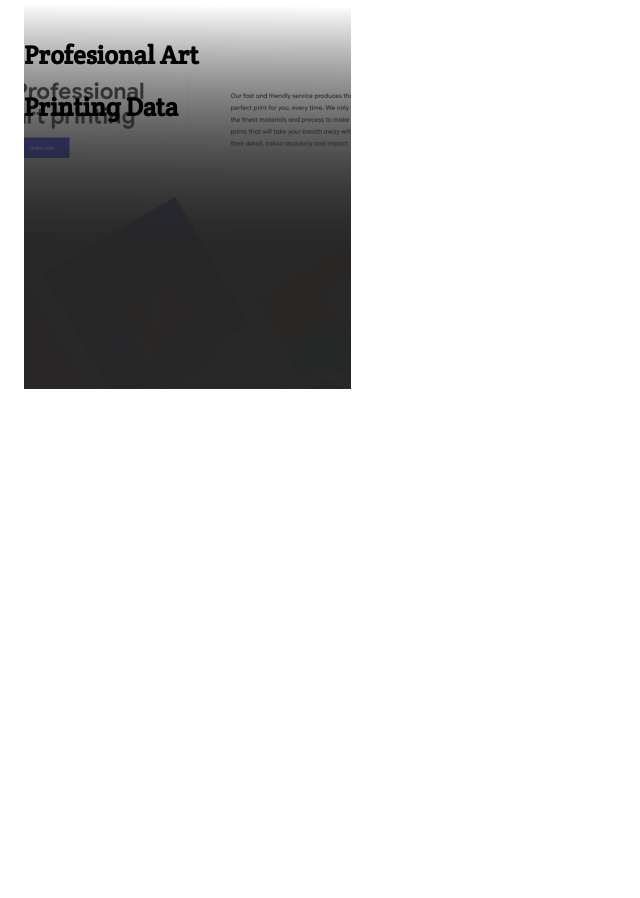
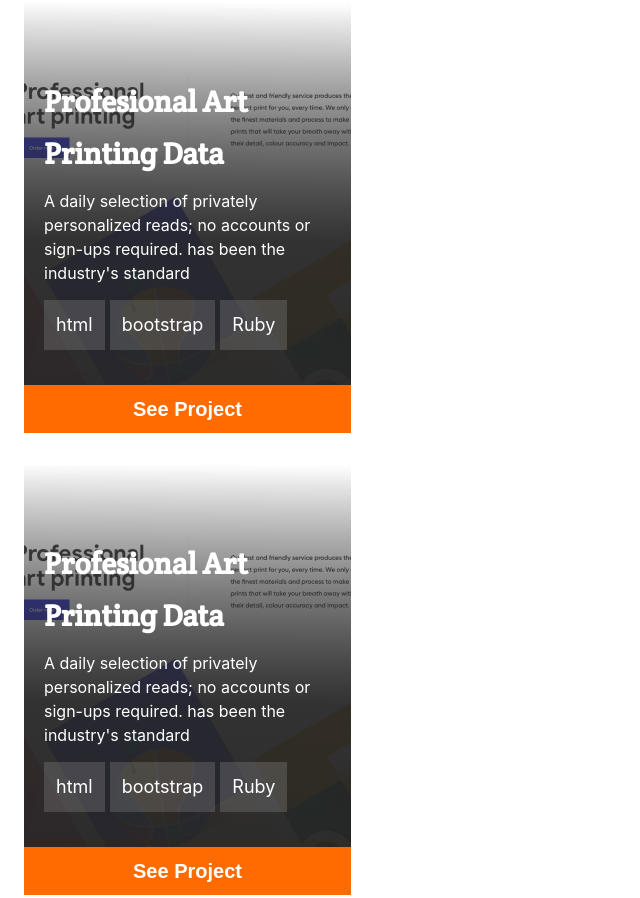
Before and after one commit to MarcoDDM/portfolio-project, a plain HTML site: page index.html in a window 1280 px wide. Shown: the part 1628-2526 px from the top of the page, without its empty margins (0-640 px from the left). Before the commit the page ends 2017 px from the top, so only its background shows below. Drawn offline with Linux system fonts and the light colour scheme.

Commit message:
Add works section

```diff
--- a/index.html
+++ b/index.html
@@ -49,10 +49,85 @@
         <button class="button-card1">See Project</button>
       </div>
 
-      <div class="card">
+      <div class="card one">
         <h3>Profesional Art Printing Data</h3>
+        <p>A daily selection of privately personalized reads; no accounts or sign-ups required. has been the industry's
+          standard
+        </p>
+        <ul>
+          <li>html</li>
+          <li>bootstrap</li>
+          <li>Ruby</li>
+        </ul>
+        <button>See Project</button>
+      </div>
+
+      <div class="card two">
+        <h3>Profesional Art Printing Data</h3>
+        <p>A daily selection of privately personalized reads; no accounts or sign-ups required. has been the industry's
+          standard
+        </p>
+        <ul>
+          <li>html</li>
+          <li>bootstrap</li>
+          <li>Ruby</li>
+        </ul>
+        <button>See Project</button>
+      </div>
+
+      <div class="card three">
+        <h3>Profesional Art Printing Data</h3>
+        <p>A daily selection of privately personalized reads; no accounts or sign-ups required. has been the industry's
+          standard
+        </p>
+        <ul>
+          <li>html</li>
+          <li>bootstrap</li>
+          <li>Ruby</li>
+        </ul>
+        <button>See Project</button>
+      </div>
+
+      <div class="card four">
+        <h3>Profesional Art Printing Data</h3>
+        <p>A daily selection of privately personalized reads; no accounts or sign-ups required. has been the industry's
+          standard
+        </p>
+        <ul>
+          <li>html</li>
+          <li>bootstrap</li>
+          <li>Ruby</li>
+        </ul>
+        <button>See Project</button>
+      </div>
+
+      <div class="card five">
+        <h3>Profesional Art Printing Data</h3>
+        <p>A daily selection of privately personalized reads; no accounts or sign-ups required. has been the industry's
+          standard
+        </p>
+        <ul>
+          <li>html</li>
+          <li>bootstrap</li>
+          <li>Ruby</li>
+        </ul>
+        <button>See Project</button>
+      </div>
+
+      <div class="card six">
+        <h3>Profesional Art Printing Data</h3>
+        <p>A daily selection of privately personalized reads; no accounts or sign-ups required. has been the industry's
+          standard
+        </p>
+        <ul>
+          <li>html</li>
+          <li>bootstrap</li>
+          <li>Ruby</li>
+        </ul>
+        <button>See Project</button>
       </div>
     </div>
+
 
   </section>
 </body>
--- a/style.css
+++ b/style.css
@@ -248,16 +248,14 @@
 }
 
 .card {
-  grid-row: 2;
   position: absolute;
   background-image: linear-gradient(
       180.45deg,
-      rgba(38, 38, 38, 0) 0.75%,
-      rgba(38, 38, 38, 0.9) 61.94%
+      rgba(38, 38, 38, 0) -1.25%,
+      rgba(38, 38, 38, 0.9) 123%
     ),
-    url("images/card-project.png");
+    url(images/card-project.png);
   left: 0;
-  top: 783px;
   width: 327px;
   height: 386px;
 }
@@ -265,6 +263,97 @@
 .card h3 {
   position: absolute;
   font-family: "Crete Round", serif;
-  left: 0;
+  font-size: 30px;
+  color: white;
+  top: 43px;
+  left: 20px;
   width: 275px;
 }
+
+.card p {
+  position: absolute;
+  width: 295px;
+  height: 87px;
+  font-family: "Inter";
+  font-style: normal;
+  font-weight: 400;
+  font-size: 16px;
+  line-height: 24px;
+  top: 170px;
+  left: 20px;
+  color: white;
+}
+
+.card ul {
+  display: flex;
+  flex-direction: row;
+  align-items: center;
+  padding: 0px;
+  gap: 5px;
+  height: 40px;
+  width: 316px;
+  position: absolute;
+  top: 280px;
+  left: 20px;
+}
+
+.card li {
+  list-style-type: none;
+  display: flex;
+  flex-direction: row;
+  align-items: center;
+  padding: 10px 12px;
+  font-family: "Inter", serif;
+  height: 30px;
+  color: #ffffff;
+  background: #ffffff24;
+  /* border: 1px solid #8993a4; */
+  font-weight: 400;
+  font-size: 18px;
+}
+
+.card button {
+  position: absolute;
+  height: 48px;
+  left: 0px;
+  right: 0px;
+  bottom: 0px;
+  top: 382px;
+  display: flex;
+  flex-direction: row;
+  align-items: center;
+  padding: 12px;
+  padding-top: 20px;
+  padding-bottom: 20px;
+  gap: 10px;
+  background: #ff6b00;
+  border: 0;
+  justify-content: center;
+  font-size: 20px;
+  color: white;
+  font-weight: 600;
+}
+
+.one {
+  top: 783px;
+}
+
+.two {
+  top: 1245px;
+}
+
+.three {
+  top: 1707px;
+}
+
+.four {
+  top: 2169px;
+}
+
+.five {
+  top: 2631px;
+}
+
+.six {
+  top: 3093px;
+}
```
